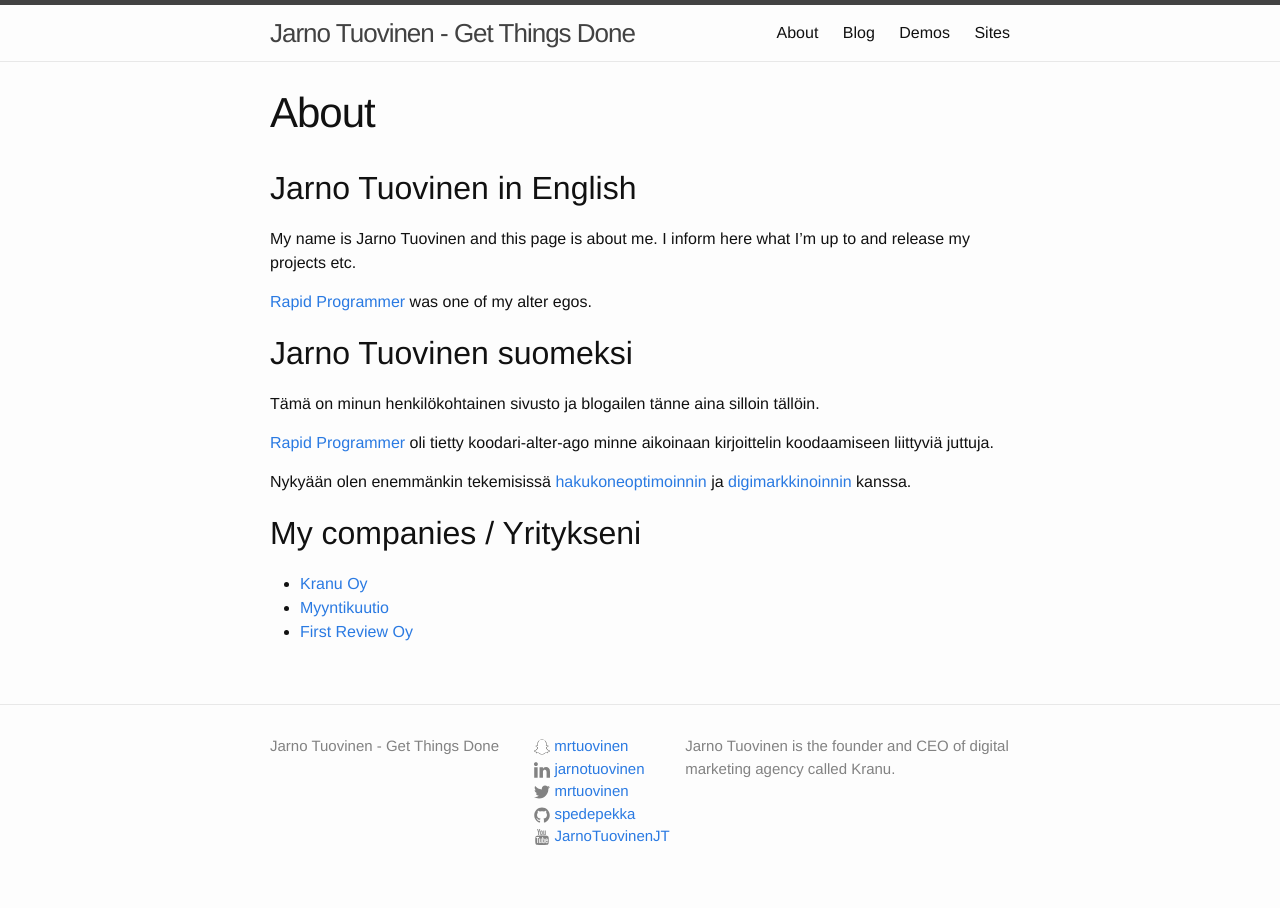
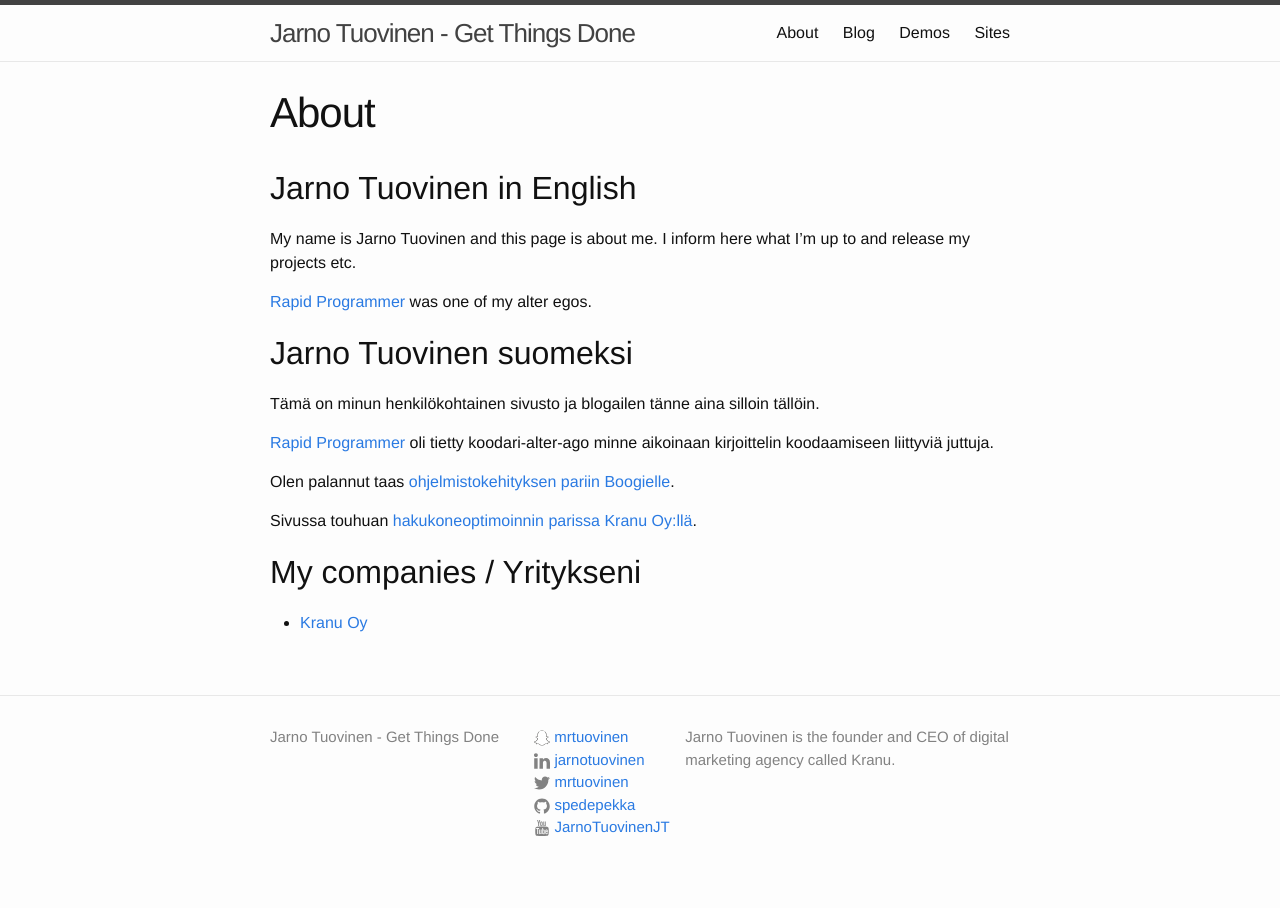
Before and after one commit to spedepekka/spedepekka.github.io, a Jekyll site: the page built from about.md, in a window 1280 px wide. Built offline with Jekyll 4.4.1, drawn with Linux system fonts in a browser that asks for light colours.

```diff
--- a/about.md
+++ b/about.md
@@ -17,15 +17,14 @@ Tämä on minun henkilökohtainen sivusto ja blogailen tänne aina silloin täll
 
 [Rapid Programmer][rapidprogrammer] oli tietty koodari-alter-ago minne aikoinaan kirjoittelin koodaamiseen liittyviä juttuja.
 
-Nykyään olen enemmänkin tekemisissä [hakukoneoptimoinnin][kranu] ja [digimarkkinoinnin][myyntikuutio] kanssa.
+Olen palannut taas [ohjelmistokehityksen pariin Boogielle][boogie].
+
+Sivussa touhuan [hakukoneoptimoinnin parissa Kranu Oy:llä][kranu].
 
 ## My companies / Yritykseni
 
 * [Kranu Oy][kranu]
-* [Myyntikuutio][myyntikuutio]
-* [First Review Oy][firstreview]
 
 [rapidprogrammer]: http://rapidprogrammer.com
 [kranu]: https://www.kranu.fi
-[myyntikuutio]: https://www.myyntikuutio.fi
-[firstreview]: https://www.firstreview.fi
+[boogie]: https://boogiesoftware.com/
```
Also changed, not shown: _posts/2020-01-18-myyntikuutio.markdown (deleted, +0 -8 lines), index.md (+1 -7 lines), sites.md (+0 -2 lines).
